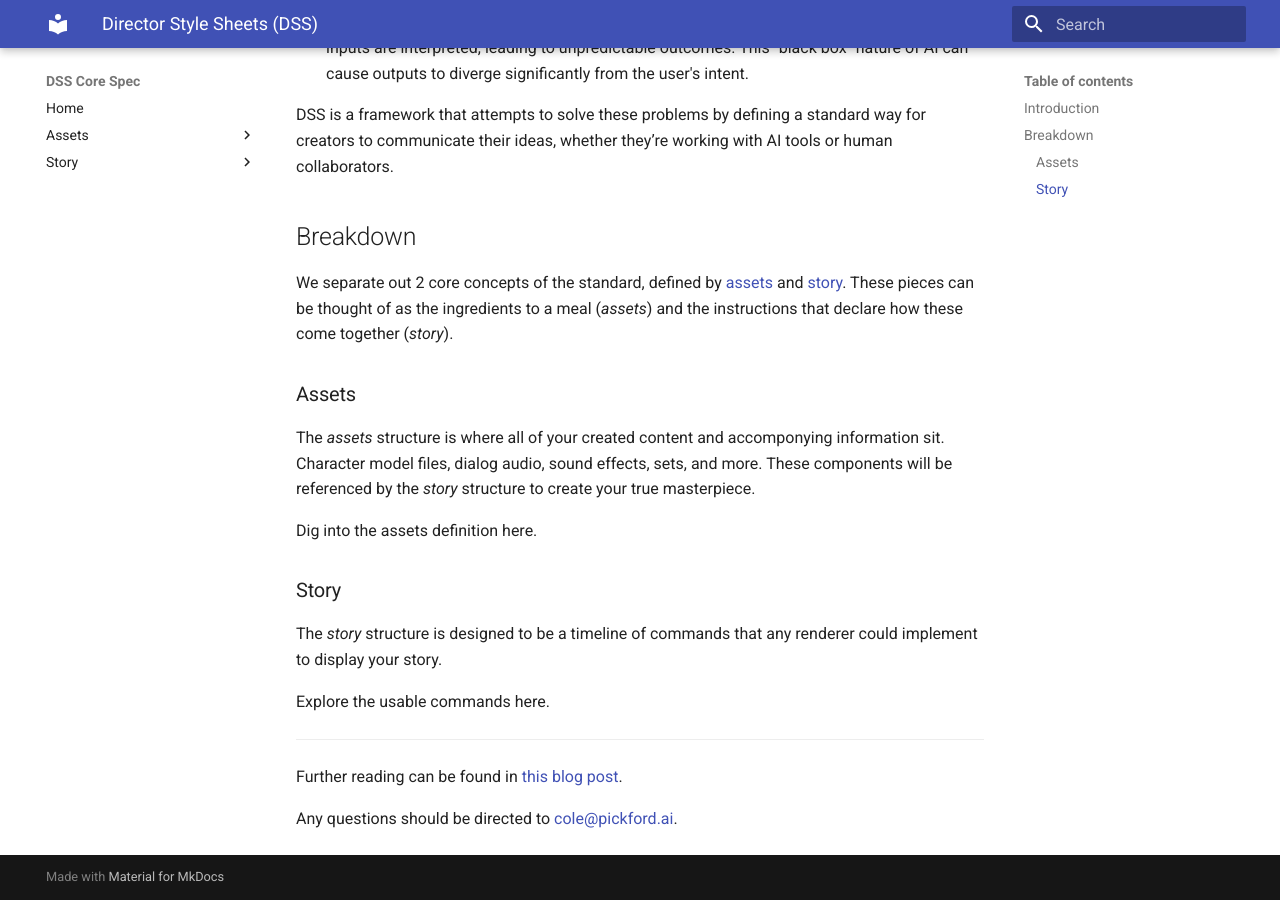
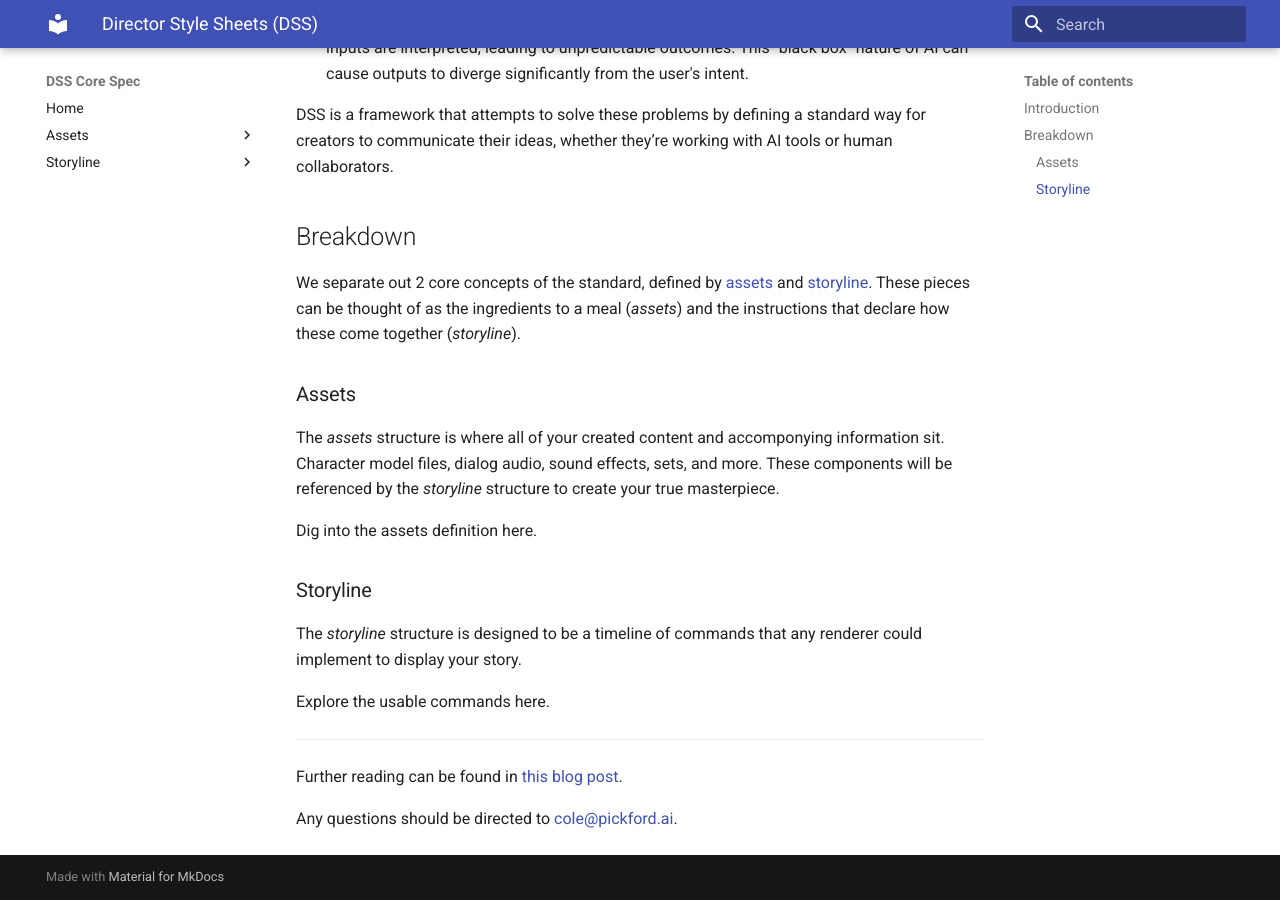
Before and after one commit to DirectorStyleSheets/core, an MkDocs documentation site: the page built from docs/index.md, in a window 1280 px wide and 900 px high, scrolled down 759 px. Built offline with MkDocs 1.6.1 and Material for MkDocs 9.7.7, drawn with Linux system fonts in a browser that asks for light colours.

Commit message:
Renamed story to storyline to be more descriptive

```diff
--- a/docs/index.md
+++ b/docs/index.md
@@ -19,17 +19,17 @@
 
 ## Breakdown
 
-We separate out 2 core concepts of the standard, defined by [assets](#assets) and [story](#story). These pieces can be thought of as the ingredients to a meal (_assets_) and the instructions that declare how these come together (_story_).
+We separate out 2 core concepts of the standard, defined by [assets](#assets) and [storyline](#storyline). These pieces can be thought of as the ingredients to a meal (_assets_) and the instructions that declare how these come together (_storyline_).
 
 ### Assets
 
-The _assets_ structure is where all of your created content and accomponying information sit. Character model files, dialog audio, sound effects, sets, and more. These components will be referenced by the _story_ structure to create your true masterpiece.
+The _assets_ structure is where all of your created content and accomponying information sit. Character model files, dialog audio, sound effects, sets, and more. These components will be referenced by the _storyline_ structure to create your true masterpiece.
 
 Dig into the assets definition here.
 
-### Story
+### Storyline
 
-The _story_ structure is designed to be a timeline of commands that any renderer could implement to display your story.
+The _storyline_ structure is designed to be a timeline of commands that any renderer could implement to display your story.
 
 Explore the usable commands here.
 
--- a/mkdocs.yml
+++ b/mkdocs.yml
@@ -10,8 +10,8 @@
       - Audio: assets/audio.md
       - Characters: assets/characters.md
       - Sets: assets/sets.md
-  - Story:
-      - Overview: story/story.md
-      - Cameras: story/cameras.md
-      - Characters: story/characters.md
-      - Scenes: story/scenes.md
+  - Storyline:
+      - Overview: storyline/storyline.md
+      - Cameras: storyline/cameras.md
+      - Characters: storyline/characters.md
+      - Scenes: storyline/scenes.md
```
Also changed, not shown: docs/storyline/cameras.md (added), docs/storyline/characters.md (added), docs/storyline/scenes.md (added), docs/storyline/storyline.md (added).
